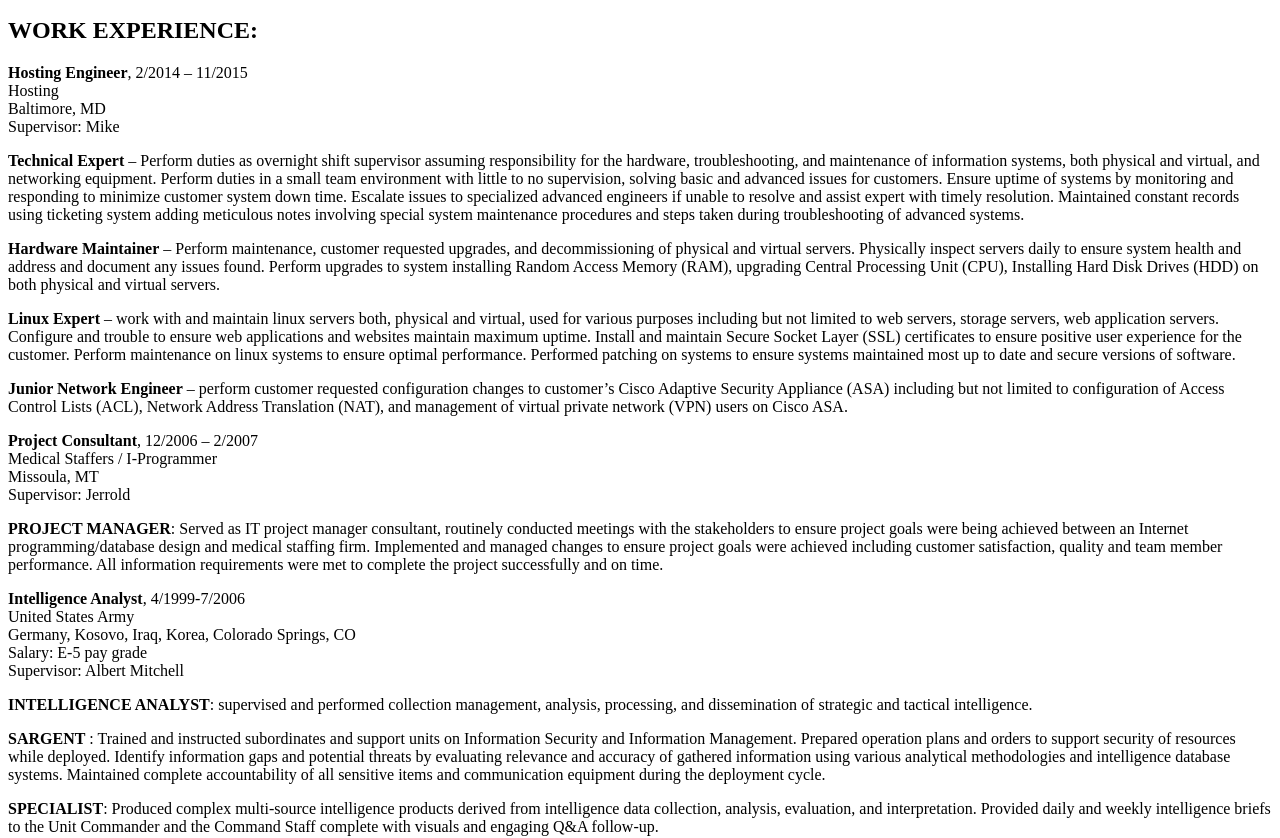
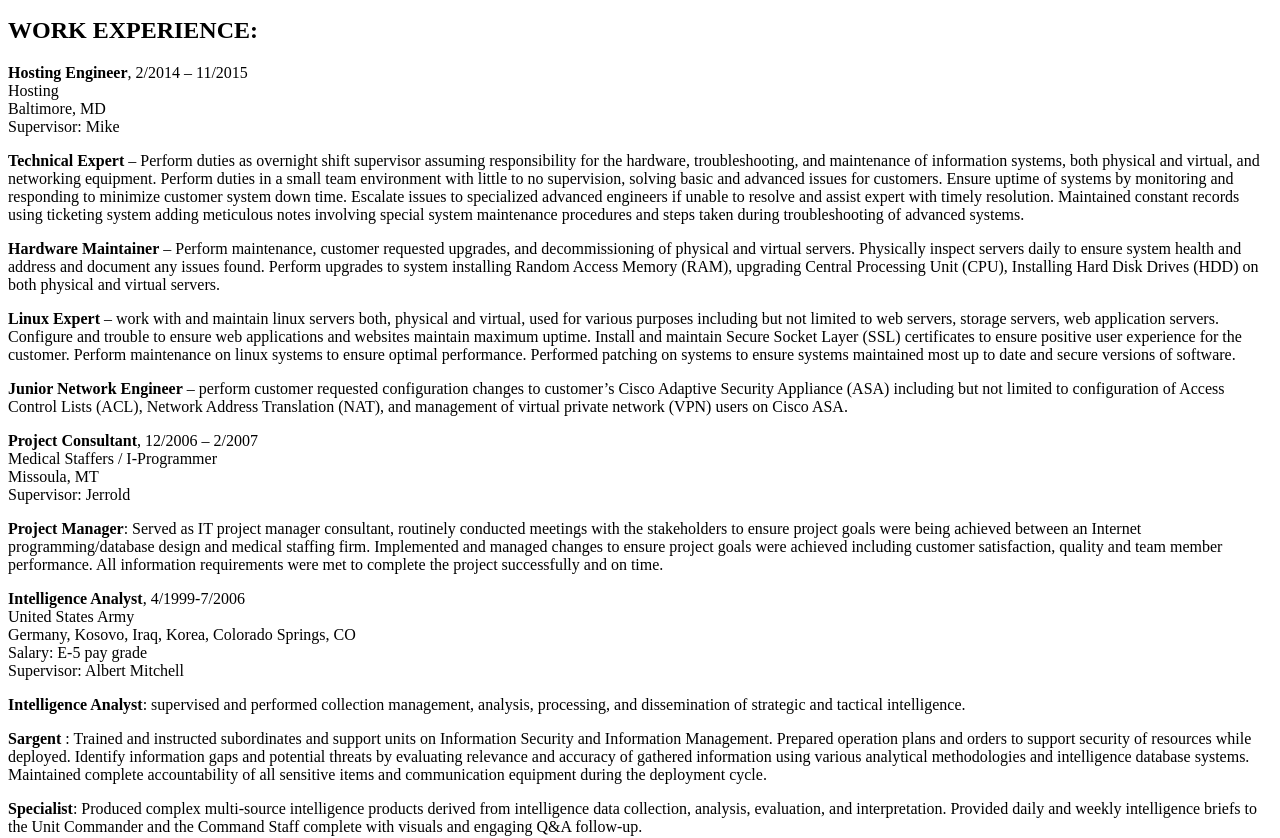
Before and after one commit to wretche/wretche.github.io, a plain HTML site: page bio.html in a window 1280 px wide. Shown: the part 119-957 px from the top of the page. Drawn offline with Linux system fonts and the light colour scheme.

Commit message:
update bio.html

```diff
--- a/bio.html
+++ b/bio.html
@@ -47,10 +47,9 @@
 </p>
 
 <p>
-  <strong>PROJECT MANAGER</strong>: Served as IT project manager consultant, routinely conducted meetings with the stakeholders to ensure project goals were being achieved between an Internet programming/database design and medical staffing firm. Implemented and managed changes to ensure project goals were achieved including customer satisfaction, quality and team member performance. All information requirements were met to complete the project successfully and on time.
+  <strong>Project Manager</strong>: Served as IT project manager consultant, routinely conducted meetings with the stakeholders to ensure project goals were being achieved between an Internet programming/database design and medical staffing firm. Implemented and managed changes to ensure project goals were achieved including customer satisfaction, quality and team member performance. All information requirements were met to complete the project successfully and on time.
 </p>
 <p>
-
   <strong>Intelligence Analyst</strong>, 4/1999-7/2006<br>
   United States Army<br>
   Germany, Kosovo, Iraq, Korea, Colorado Springs, CO<br>
@@ -59,15 +58,15 @@
 </p>
 
 <p>
-  <strong>INTELLIGENCE ANALYST</strong>: supervised and performed collection management, analysis, processing, and dissemination of strategic and tactical intelligence.
+  <strong>Intelligence Analyst</strong>: supervised and performed collection management, analysis, processing, and dissemination of strategic and tactical intelligence.
 </p>
 
 <p>
-  <strong>SARGENT</strong> : Trained and instructed subordinates and support units on Information Security and Information Management. Prepared operation plans and orders to support security of resources while deployed. Identify information gaps and potential threats by evaluating relevance and accuracy of gathered information using various analytical methodologies and intelligence database systems. Maintained complete accountability of all sensitive items and communication equipment during the deployment cycle.
+  <strong>Sargent</strong> : Trained and instructed subordinates and support units on Information Security and Information Management. Prepared operation plans and orders to support security of resources while deployed. Identify information gaps and potential threats by evaluating relevance and accuracy of gathered information using various analytical methodologies and intelligence database systems. Maintained complete accountability of all sensitive items and communication equipment during the deployment cycle.
 </p>
 
 <p>
-  <strong>SPECIALIST</strong>: Produced complex multi-source intelligence products derived from intelligence data collection, analysis, evaluation, and interpretation. Provided daily and weekly intelligence briefs to the Unit Commander and the Command Staff complete with visuals and engaging Q&amp;A follow-up.
+  <strong>Specialist</strong>: Produced complex multi-source intelligence products derived from intelligence data collection, analysis, evaluation, and interpretation. Provided daily and weekly intelligence briefs to the Unit Commander and the Command Staff complete with visuals and engaging Q&amp;A follow-up.
 </p>
 
 <h2>EDUCATION</h2>
```
